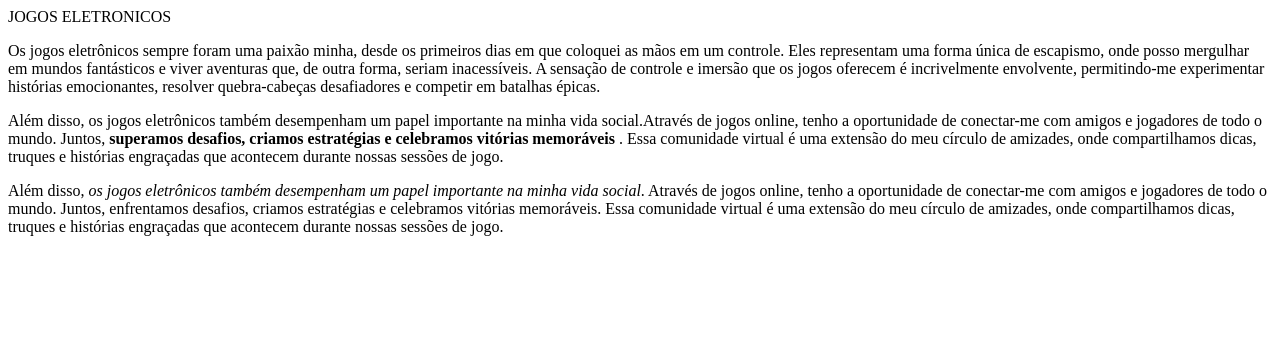
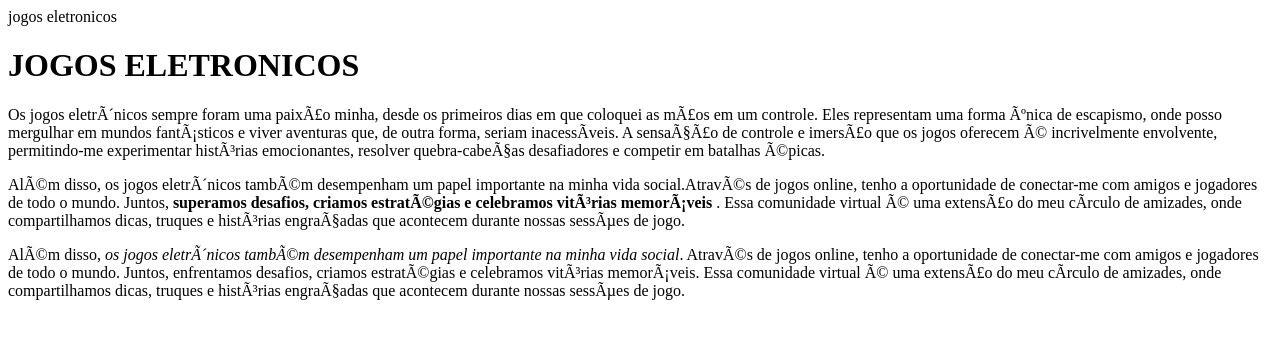
Before and after one commit to wesleydani/HTML5eCSS31D, a plain HTML site: page inex.html in a window 1280 px wide. Drawn offline with Linux system fonts and the light colour scheme.

Commit message:
editado texto

```diff
--- a/inex.html
+++ b/inex.html
@@ -1,25 +1,27 @@
 <!DOCTYPE html>
-<html>
-     <HL> JOGOS ELETRONICOS </HL>
+<html lang="pt-br">
+     <head>
+          <meta charset="UTF-B"
+          <title>jogos eletronicos</title>
+     </head>
+     <body>
+         <h1> JOGOS ELETRONICOS </h1>
 
          <p>Os jogos eletrônicos sempre foram uma paixão minha, desde os primeiros dias em que coloquei as mãos em um controle.
          Eles representam uma forma única de escapismo, onde posso mergulhar em mundos fantásticos e viver aventuras que,
          de outra forma, seriam inacessíveis. A sensação de controle e imersão que os jogos oferecem é incrivelmente envolvente,
-     permitindo-me experimentar histórias emocionantes, resolver quebra-cabeças desafiadores e competir em batalhas épicas.
-     </p>
+         permitindo-me experimentar histórias emocionantes, resolver quebra-cabeças desafiadores e competir em batalhas épicas.</p>
 
          <p> Além disso, os jogos eletrônicos também desempenham um papel importante na minha vida social.Através
          de jogos online, tenho a oportunidade de conectar-me com amigos e jogadores de todo o mundo. Juntos,
          <strong>superamos desafios, criamos estratégias e celebramos vitórias memoráveis </strong>. Essa comunidade virtual
          é uma extensão do meu círculo de amizades, onde compartilhamos dicas, truques e histórias engraçadas
-     que acontecem durante nossas sessões de jogo.
-     </p>
+         que acontecem durante nossas sessões de jogo.</p>
 
          <p> Além disso, <em> os jogos eletrônicos também desempenham um papel importante na minha vida social</em>.
          Através de jogos online, tenho a oportunidade de conectar-me com amigos e jogadores de todo
          o mundo. Juntos, enfrentamos desafios, criamos estratégias e celebramos vitórias memoráveis.
          Essa comunidade virtual é uma extensão do meu círculo de amizades, onde compartilhamos dicas,
-     truques e histórias engraçadas que acontecem durante nossas sessões de jogo.
-     </p>
-
+         truques e histórias engraçadas que acontecem durante nossas sessões de jogo.</p>
+     </body>
 </html>
```
Lines whose indentation alone changed are shown as unchanged.
